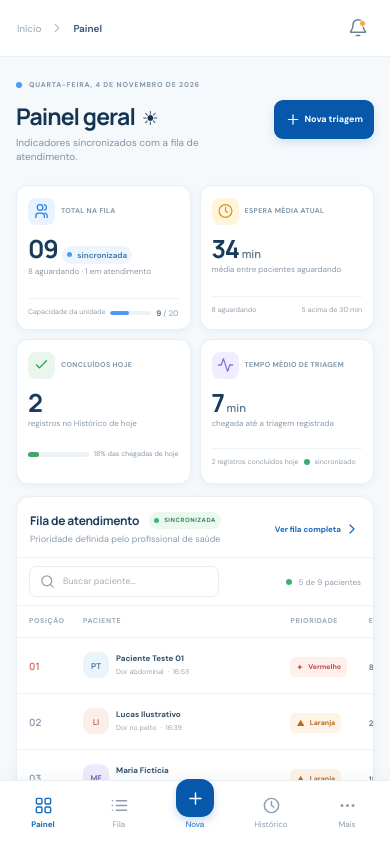
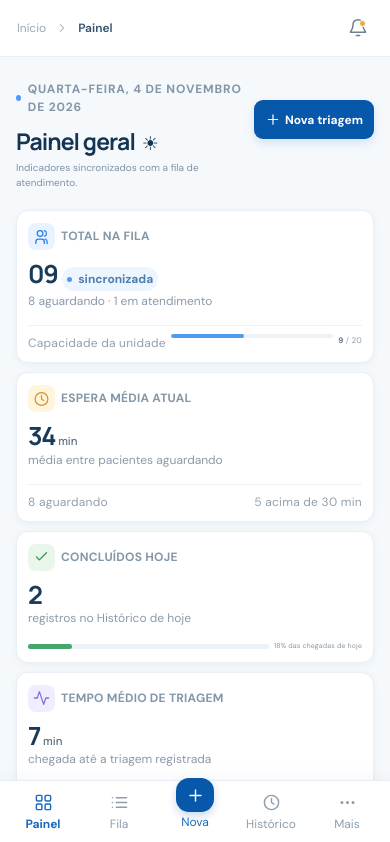
Before and after one commit to Ivirton-Filho/Manchester-Flow, a React (Vite) app: page / in a window 390 px wide. Shown: the top 842 px of the page. Built offline with nearby package versions, Linux system fonts and the light colour scheme.

Commit message:
fix: improve clinical queue text readability

```diff
--- a/src/index.css
+++ b/src/index.css
@@ -314,4 +314,69 @@
 .alert-clear .alert-copy strong{color:#3e7650}
 .alert-clear .alert-copy p{color:#718e79}
 .alert-clear button{color:#679378}
-@media(max-width:640px){.queue-sync-tag{font-size:0;width:36px;height:36px;justify-content:center;padding:0;flex:none}.queue-sync-tag svg{width:17px;height:17px}}
+@media(max-width:640px){.queue-sync-tag{font-size:0!important;width:36px;height:36px;justify-content:center;padding:0;flex:none}.queue-sync-tag svg{width:17px;height:17px}}
+
+/* Legibilidade: manter textos operacionais e controles em tamanho confortável. */
+:where(.eyebrow,.brand-copy small,.unit-copy small,.nav-label,.nav-count,.soon-label,
+.sidebar-foot,.online-indicator,.breadcrumbs,.today-chip,.user-info,.primary-button,
+.metric-context,.trend,.metric-caption,.metric-bottom,.metric-progress,.panel-heading p,
+.live-tag,.text-link,.search-box input,.search-box kbd,.queue-summary,.queue-table th,
+.position-number,.patient-cell strong,.patient-cell small,.priority,.priority-symbol,
+.wait-time,.status,.queue-footer,.queue-footer button,.donut span,.distribution-note,
+.legend-name,.legend-count,.legend-percent,.alert-copy,.shift-heading,.shift-tag,
+.shift-stats span,.disclaimer,.queue-page-heading p,.queue-refresh-button,
+.queue-secondary-button,.queue-stat-card small,.queue-stat-caption,.next-patient-copy small,
+.next-patient-copy span,.next-wait small,.next-patient-card>.primary-button,
+.queue-list-heading h2 span,.queue-list-heading p,.queue-live,.queue-select-label,
+.queue-search input,.queue-select-label select,.clear-queue-filters,.queue-page-table th,
+.queue-page-table .patient-cell strong,.queue-page-table .patient-cell small,
+.queue-page-table .priority,.queue-page-table .wait-time,.queue-page-table .status,
+.queue-open-button,.queue-list-footer,.queue-empty p,.queue-empty button,
+.queue-modal-header .eyebrow,.queue-modal-header p,.queue-modal-facts small,
+.queue-modal-facts>div>strong,.queue-modal-note,.queue-modal-actions button,
+.triage-arrival-chip,.stepper-number,.stepper-label,.triage-error-summary strong,
+.triage-error-summary span,.triage-form-heading>span,.triage-form-heading p,
+.triage-field,.triage-field-label,.triage-field-label small,.triage-field input,
+.triage-field textarea,.field-unit,.field-error,.auto-time-field small,.automatic-tag,
+.symptom-fieldset legend,.priority-fieldset legend,.symptom-fieldset>p,
+.priority-fieldset>p,.symptom-chip,.vitals-note,.triage-form-actions button,
+.triage-cancel-button,.triage-assist-card h3,.triage-assist-card p,
+.triage-progress-card>small,.progress-step>span,.progress-step strong,
+.priority-choice-copy strong,.priority-choice-copy strong small,.priority-choice-copy>span,
+.triage-review-heading strong,.triage-review-grid small,.triage-review-grid strong,
+.triage-reference-note,.history-total small,.history-readonly-tag,.history-panel-heading p,
+.history-search input,.history-filter-label,.history-filter-label input,
+.history-filter-label select,.history-clear-button,.history-table th,
+.history-table .patient-cell strong,.history-table .patient-cell small,.history-date,
+.history-time,.history-reason,.history-table .priority,.history-table .wait-time,
+.history-pagination,.history-pagination button,.history-complete-badge,
+.history-record-grid small,.history-record-grid strong,.history-vitals h3,
+.history-timeline h3,.history-vitals small,.history-vitals strong,.history-timeline strong,
+.history-timeline small,.history-readonly-footer,.history-mobile-meta,
+.history-mobile-open,.completion-confirmation strong,.completion-confirmation span,
+.completion-confirmation button,.queue-sync-tag,.mobile-nav>button,.mobile-add>small,
+.toast){font-size:12px !important}
+
+/* Let longer labels wrap instead of shrinking to fit narrow cards. */
+.metric-context,.metric-bottom,.metric-progress>span,.queue-page-table th,
+.queue-list-footer,.queue-footer,.queue-footer button,.queue-select-label,
+.queue-stat-card small,.next-patient-copy small,.next-wait small,.queue-live,
+.history-total small,.history-readonly-tag,.triage-form-heading>span,
+.triage-progress-card>small,.triage-review-grid small{letter-spacing:.02em}
+.queue-stat-card small,.next-patient-copy small,.next-wait small,.metric-context,
+.queue-live,.history-total small,.history-readonly-tag,.triage-form-heading>span,
+.triage-progress-card>small,.triage-review-grid small{white-space:normal}
+.patient-cell strong,.patient-cell small,.queue-page-table .patient-cell strong,
+.queue-page-table .patient-cell small{white-space:normal}
+.queue-list-footer,.queue-footer{height:auto;min-height:40px;gap:8px;flex-wrap:wrap;padding-top:8px;padding-bottom:8px}
+.metric-bottom{align-items:flex-start}
+
+@media(max-width:640px){
+  .metric-grid{grid-template-columns:1fr}
+  .metric-card{min-height:0}
+  .queue-stat-card{min-height:88px}
+  .queue-stat-card small{white-space:normal}
+  .queue-mobile-facts,.history-mobile-meta{flex-wrap:wrap}
+  .queue-mobile-arrival{margin-left:0}
+  .mobile-nav>button{min-width:58px}
+}
```
